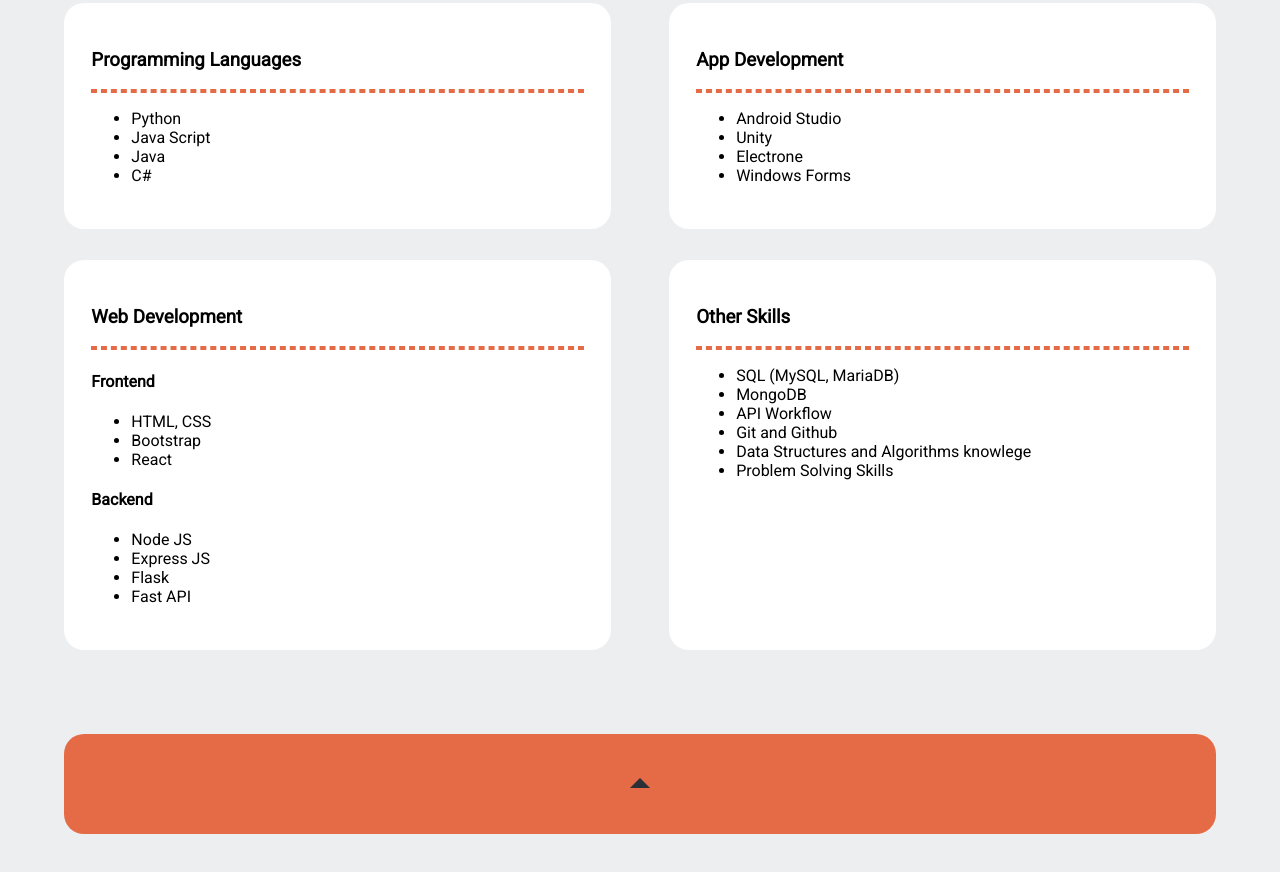
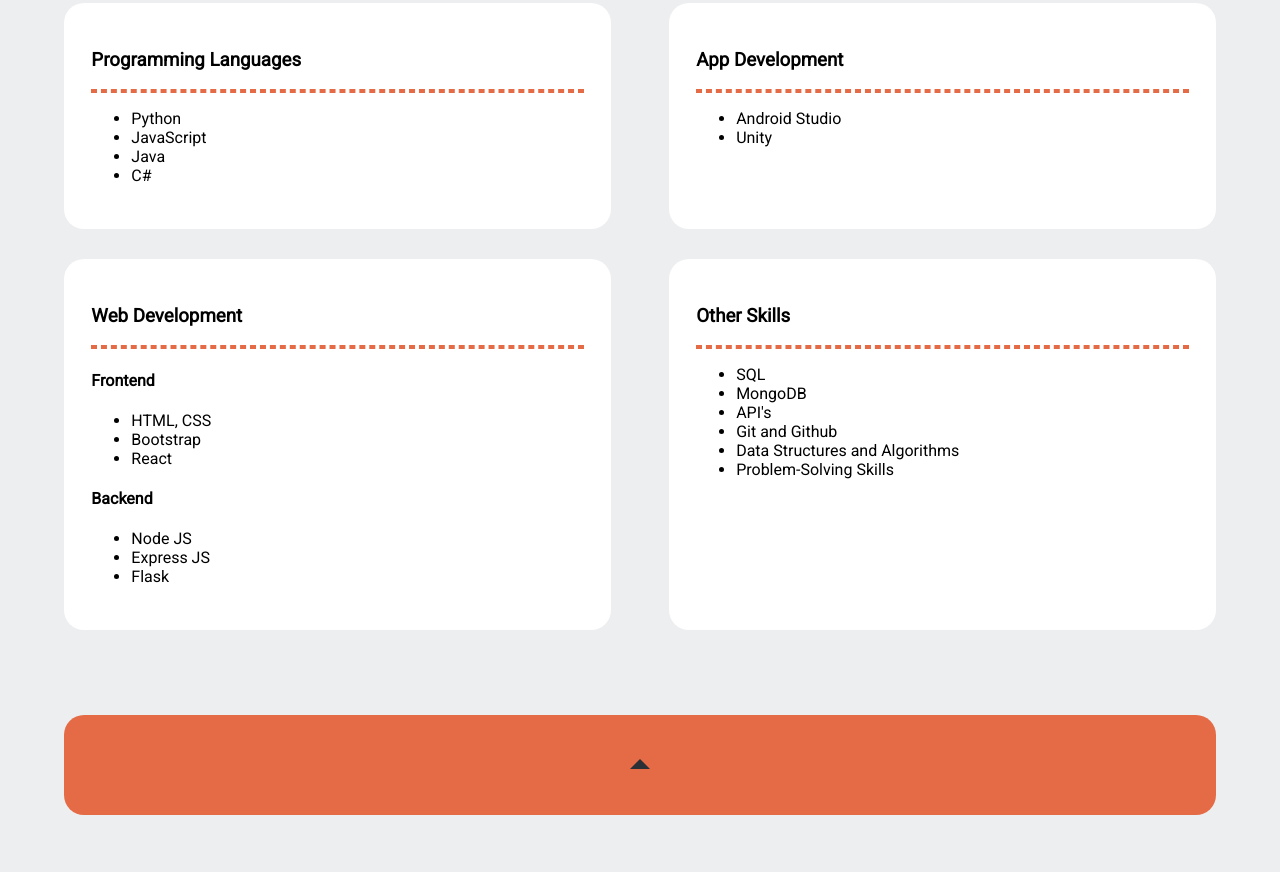
Before and after one commit to adriangargom/adriangargom, a plain HTML site: page Portfolio_Web/index.html in a window 1280 px wide. Shown: the part 1513-2385 px from the top of the page. Drawn offline with nearby package versions, Linux system fonts and the light colour scheme.

Commit message:
Update index.html

```diff
--- a/Portfolio_Web/index.html
+++ b/Portfolio_Web/index.html
@@ -223,7 +223,7 @@
             <hr class="aptitudes-decoration-line">
             <ul>
                 <li>Python</li>
-                <li>Java Script</li>
+                <li>JavaScript</li>
                 <li>Java</li>
                 <li>C#</li>
             </ul>
@@ -235,8 +235,6 @@
             <ul>
                 <li>Android Studio</li>
                 <li>Unity</li>
-                <li>Electrone</li>
-                <li>Windows Forms</li>
             </ul>
         </article>
 
@@ -254,7 +252,6 @@
                 <li>Node JS</li>
                 <li>Express JS</li>
                 <li>Flask</li>
-                <li>Fast API</li>
             </ul>
         </article>
 
@@ -262,12 +259,12 @@
             <h1>Other Skills</h1>
             <hr class="aptitudes-decoration-line">
             <ul>
-                <li>SQL (MySQL, MariaDB)</li>
+                <li>SQL</li>
                 <li>MongoDB</li>
-                <li>API Workflow</li>
+                <li>API's</li>
                 <li>Git and Github</li>
-                <li>Data Structures and Algorithms knowlege</li>
-                <li>Problem Solving Skills</li>
+                <li>Data Structures and Algorithms</li>
+                <li>Problem-Solving Skills</li>
             </ul>
         </article>
 
```
